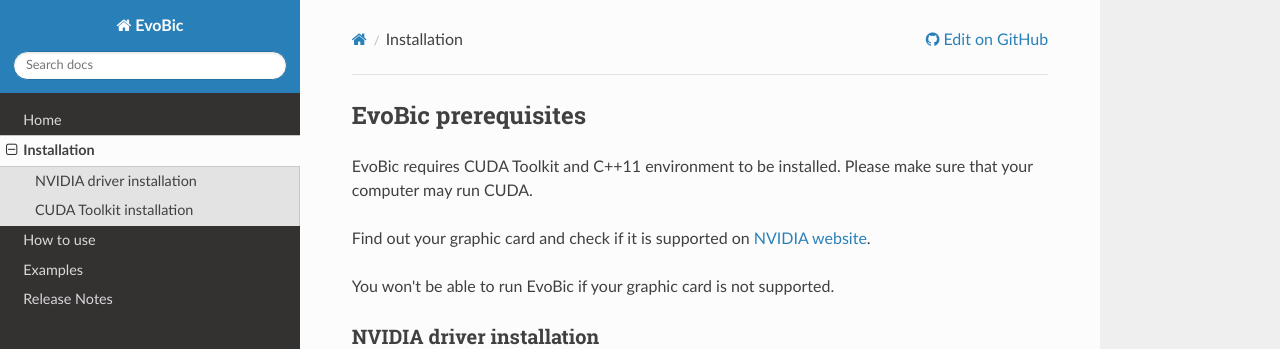
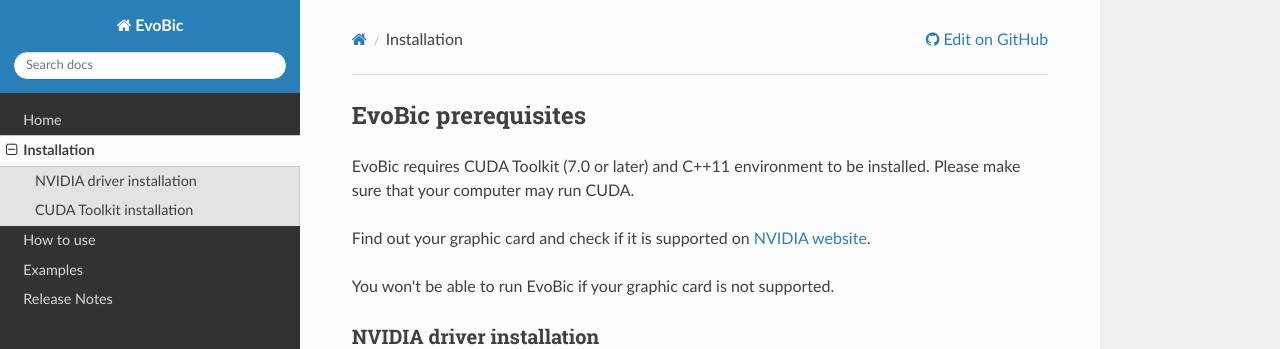
Before and after one commit to athril/ebic, an MkDocs documentation site: the page built from docs_sources/installation.md, in a window 1280 px wide and 1172 px high. Shown: the top 349 px of the window. Built offline with MkDocs 1.6.1, drawn with Linux system fonts in a browser that asks for light colours; nearby versions of some CDN libraries; old or Windows-style settings are respelled for this version of MkDocs.

Commit message:
Specification of minimal support for CUDA
Minimal version of CUDA to run EvoBic is 7.0 as it is compatible with C++11.

```diff
--- a/docs_sources/installation.md
+++ b/docs_sources/installation.md
@@ -1,6 +1,7 @@
 ## EvoBic prerequisites
 
-EvoBic requires CUDA Toolkit and C++11 environment to be installed. Please make sure that your computer may run CUDA.
+EvoBic requires CUDA Toolkit (7.0 or later) and C++11 environment to be installed. Please make sure that your computer may run CUDA.
+
 
 Find out your graphic card and check if it is supported on [NVIDIA website](https://developer.nvidia.com/cuda-gpus).
 
```
